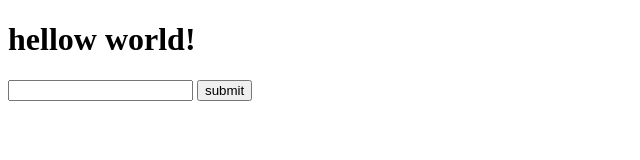
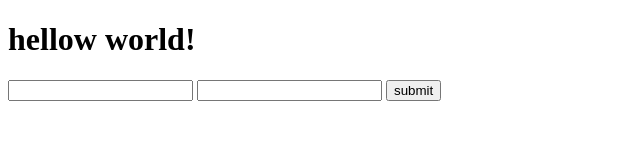
Before and after one commit to Rafiansyah05/belajar2-git, a plain HTML site: page index.html in a window 1280 px wide. Shown: the whole page, without its empty margins (0-640 px from the left). Drawn offline with Linux system fonts and the light colour scheme.

Commit message:
penambahan input email

```diff
--- a/index.html
+++ b/index.html
@@ -10,6 +10,7 @@
 
     <form action="">
       <input type="text" />
+      <input type="email" name="" id="" />
       <button>submit</button>
     </form>
   </body>
```
